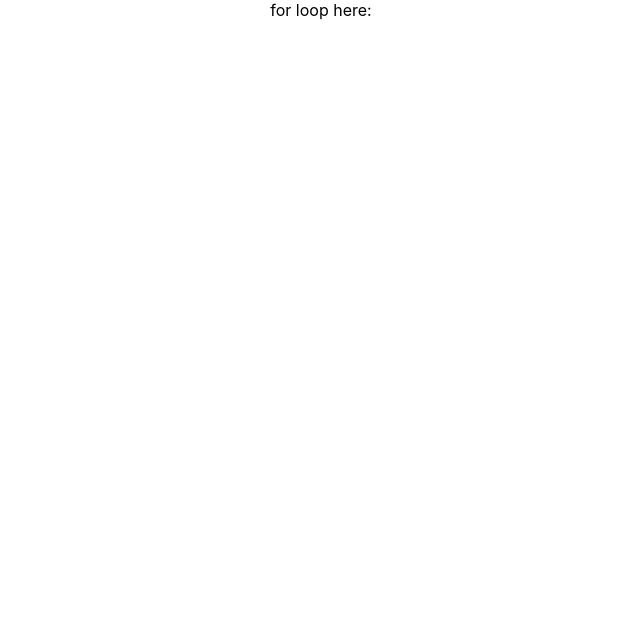
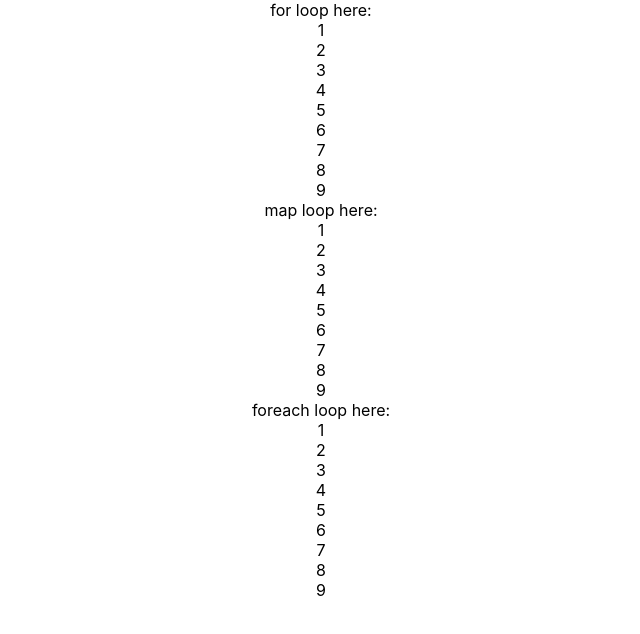
Before and after one commit to qijorgen/web-dev, a React (Create React App) app in the folder calc-react/: page / in a window 1280 px wide. Shown: the top 634 px of the page, without its empty margins (319-959 px from the left). Built offline with nearby package versions, Linux system fonts and the light colour scheme.

Commit message:
complete task 10/31

```diff
--- a/calc-react/src/App.js
+++ b/calc-react/src/App.js
@@ -1,25 +1,52 @@
 import logo from './logo.svg';
 import './App.css';
 //scss
+//what's npm
+//what node
+//what's nvm
+//what's git, branch, remote? commit?
 function App() {
 
   let array = [1,2,3,4,5,6,7,8,9]
 
+  function forLoop(array) {
+    const forarray = [];
+     for (let i=0; i< array.length; i++) {
+      forarray.push(<div>{array[i]}</div>)
+    }
+    return <div>{forarray}</div>
+  }
+  function foreachLoop(array) {
+
+    const foreachArray = []
+    array.forEach((ele) => {
+      foreachArray.push(<div>{ele}</div>)
+    })
+    return <div>{foreachArray}</div>
+  }
   return (
     <div className="App">
       <div>
         for loop here:
         {
-          //for loop
-
+          forLoop(array)
         }
       </div>
+      <div>
+        map loop here:
       {
-        //todo: use map
+         array.map((ele,idx) => {
+          return <div key={idx}>{ele}</div>
+        })
       }
+      </div>
+      <div>
+        foreach loop here:
       {
         //todo: use foreach
+        foreachLoop(array)
       }
+      </div>
     </div>
   );
 }
```
